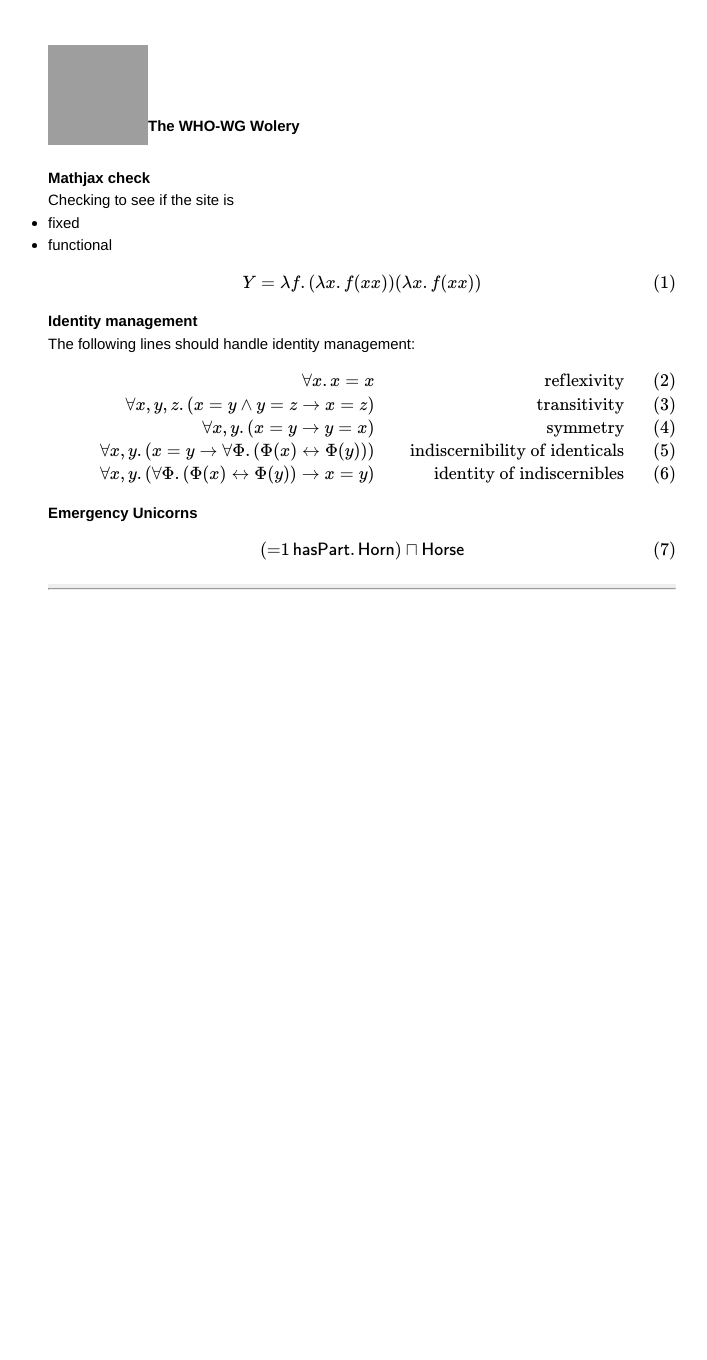
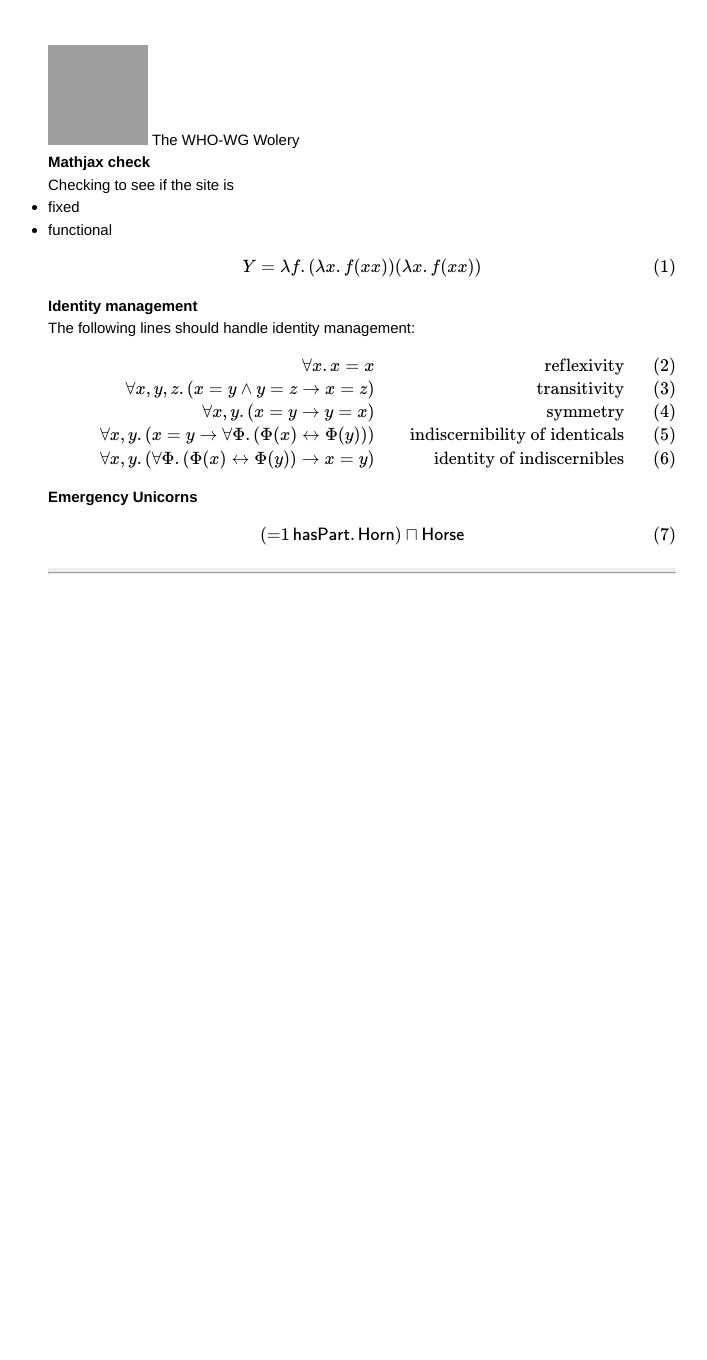
Before and after one commit to WHO-WG/WHO-WG.github.io, a Jekyll site: the page built from index.html, in a window 1280 px wide. Shown: the whole page, without its empty margins (278-985 px from the left). Built offline with Jekyll 4.4.1, drawn with Linux system fonts in a browser that asks for light colours; Markdown is read by kramdown in place of the engine named in the settings; formulas are drawn with MathJax 3; grey boxes are pictures that could not be loaded.

Commit message:
header change

```diff
--- a/_layouts/default.html
+++ b/_layouts/default.html
@@ -21,7 +21,7 @@
 
         <div class="site">
           <div class="header">
-	    <img src="{{site.github.owner_gravatar_url}}"style="width: 100px; height=100px"/><h1 class="title"> The WHO-WG Wolery</h1>
+	    <img src="{{site.github.owner_gravatar_url}}"style="width: 100px; height=100px"/> The WHO-WG Wolery
           </div>
 
           {{ content }}
```
